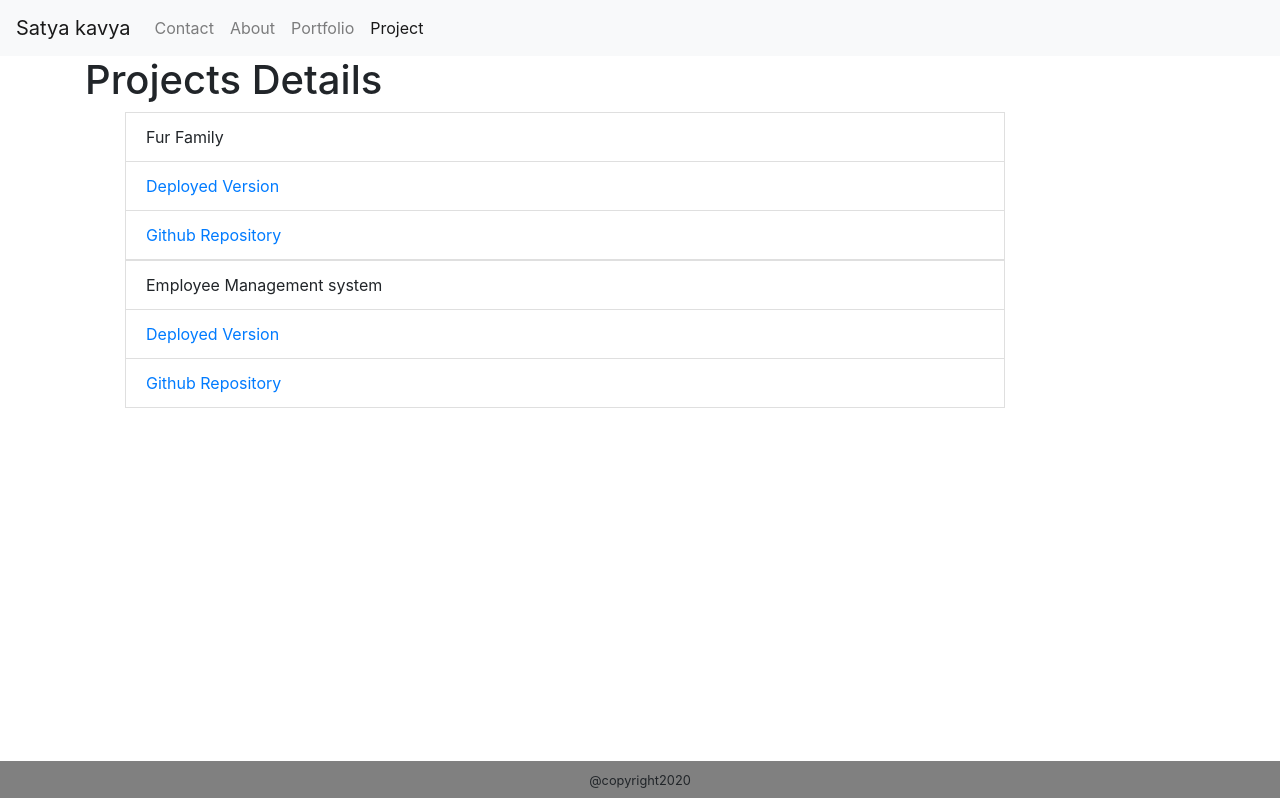
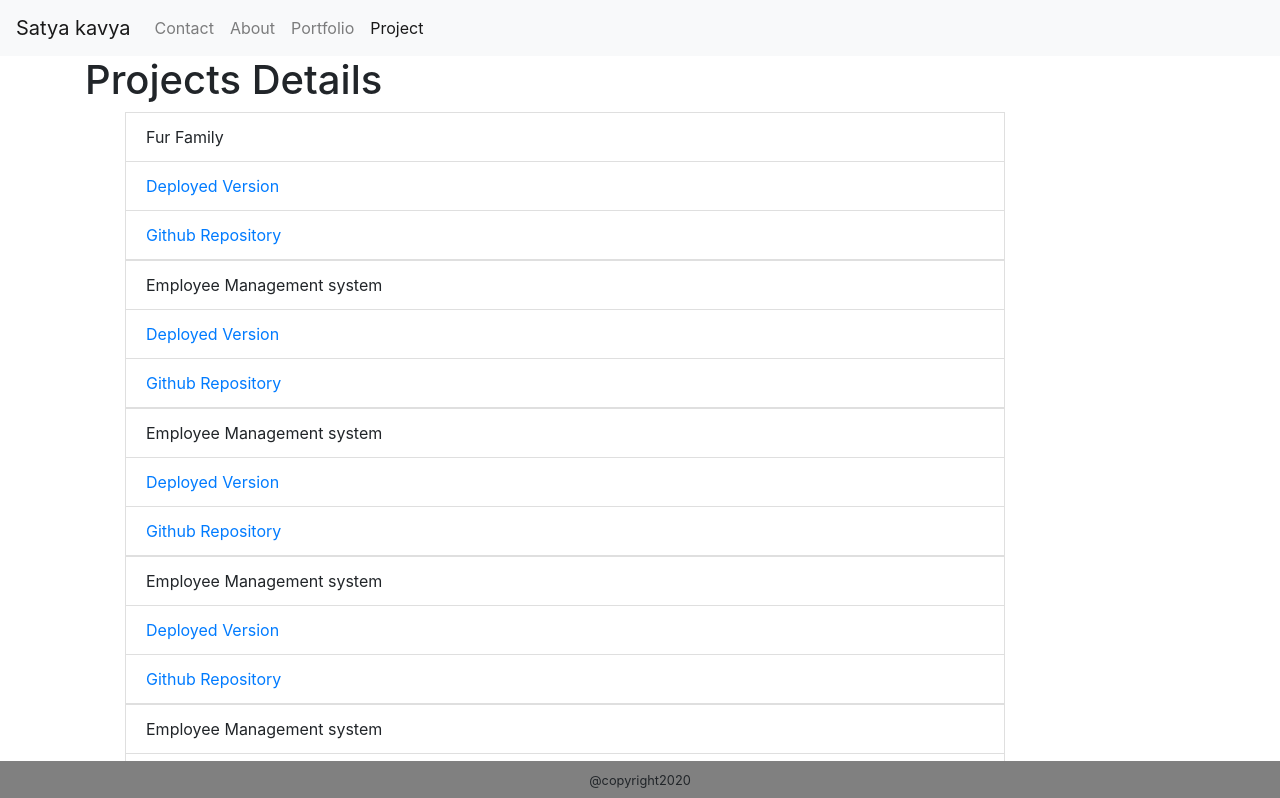
Before and after one commit to vsatyakavya/ReactMyPortfolio, a React (Create React App) app: page /project in a window 1280 px wide. Shown: the top 798 px of the page. Built offline with nearby package versions, Linux system fonts and the light colour scheme.

Commit message:
added my details to about page , contact page

```diff
--- a/src/components/ProjectContainer/index.js
+++ b/src/components/ProjectContainer/index.js
@@ -13,7 +13,43 @@ const projects =[
     title :"Employee Management system",
     deployed :"https://drive.google.com/file/d/16eG2Fy_pLnbGj2lyrGEt2i30ql3v7jYo/view",
     github :"https://github.com/vsatyakavya/Employee_Tracker"
- }
+ },
+ {
+    id : 3,
+    title :"Employee Management system",
+    deployed :"https://drive.google.com/file/d/16eG2Fy_pLnbGj2lyrGEt2i30ql3v7jYo/view",
+    github :"https://github.com/vsatyakavya/Employee_Tracker"
+ },
+ {
+    id : 4,
+    title :"Employee Management system",
+    deployed :"https://drive.google.com/file/d/16eG2Fy_pLnbGj2lyrGEt2i30ql3v7jYo/view",
+    github :"https://github.com/vsatyakavya/Employee_Tracker"
+ },
+ {
+    id : 5,
+    title :"Employee Management system",
+    deployed :"https://drive.google.com/file/d/16eG2Fy_pLnbGj2lyrGEt2i30ql3v7jYo/view",
+    github :"https://github.com/vsatyakavya/Employee_Tracker"
+ },
+ {
+    id : 6,
+    title :"Employee Management system",
+    deployed :"https://drive.google.com/file/d/16eG2Fy_pLnbGj2lyrGEt2i30ql3v7jYo/view",
+    github :"https://github.com/vsatyakavya/Employee_Tracker"
+ },
+ {
+    id : 7,
+    title :"Employee Management system",
+    deployed :"https://drive.google.com/file/d/16eG2Fy_pLnbGj2lyrGEt2i30ql3v7jYo/view",
+    github :"https://github.com/vsatyakavya/Employee_Tracker"
+ },
+ {
+    id : 8,
+    title :"Employee Management system",
+    deployed :"https://drive.google.com/file/d/16eG2Fy_pLnbGj2lyrGEt2i30ql3v7jYo/view",
+    github :"https://github.com/vsatyakavya/Employee_Tracker"
+ },
 ];
 
 
--- a/src/pages/About.js
+++ b/src/pages/About.js
@@ -1,7 +1,40 @@
 import React from "react"
 
-function About( ){
-    return  <p>This is page for about</p>
+function About() {
+    return (
+        <div class="container">
+            <div class="row">
+                <div class="col-md-10">
+                    <div class="row">
+                        <div class="col-md-12">
+                            <h1 id="aboutme">About Me</h1>
+                        </div>
+                    </div>
+
+
+                    <div class="row">
+                        <div class="col-md-12">
+                            <img src="kavya.jpg" class=" img-fluid rounded mx-auto d-block rounded-circle" alt="kavya"
+ />
+                                <h5>Satya kavya</h5>
+                                <p>I have done my under graduation in computer Science in India. I have done my college project in
+                                vb.net about my college.
+                                I have 1 year experience as a computer trainer. I'm a student of UT Austin coding
+                                bootcamp.
+                            My dream is to work in software industry. My goal is to become a great web developer.</p>
+                                <p>I like to play ping pong, carroms and board games like sequence. </p>
+                                <li><strong>Resume:   </strong> <a href="Assets/resume.pdf">satyakavyavarri</a></li>
+                                <li><strong>Email Address:</strong> <a href="mailto:satyakavya24@gmail.com">satyakavya24@gmail.com</a></li>
+                                <li><strong>GithubLink:</strong> <a href="https://github.com/vsatyakavya">Github</a></li>
+                                <li><strong>Linkedin Link:</strong> <a href="https://www.linkedin.com/in/satyakavyavarri/">linkedin</a></li>
+                                <li><strong>Mobile Number:</strong> (512)-986-1095</li>
+
+                    </div>
+                        </div>
+                    </div>
+                </div>
+            </div>
+    )
 
 }
 
--- a/src/pages/Contact.js
+++ b/src/pages/Contact.js
@@ -1,7 +1,40 @@
 import React from "react"
 
 function Contact(props) {
-    return <p> This is contact</p>
+    return (
+        <div class="container">
+            <div class="row">
+                <div class="col-md-9">
+                    <div class="col-md-12">
+                        <h1>Contact</h1>
+                        <hr />
+                    </div>
+                    <div class="col-md-6">
+                        <form>
+                            <div class="form-group">
+                                <label for="formGroupExampleInput">Name</label>
+                                <input type="text" class="form-control" id="formGroupExampleInput" placeholder="FullName"
+                                    required />
+                        </div>
+
+                                <div class="form-group">
+                                    <label for="exampleInputEmail1">Email</label>
+                                    <input type="email" class="form-control" id="exampleInputEmail1"
+                                        placeholder="name@example.com" pattern="[a-z0-9._%+-]+@[a-z0-9.-]+\.[a-z]{2,4}$"
+                                        required />
+                        </div>
+
+                                    <div class="form-group">
+                                        <label for="exampleFormControlTextarea1">Message</label>
+                                        <textarea class="form-control" id="exampleFormControlTextarea1" rows="3"></textarea>
+                                    </div>
+                                    <button type="submit" class="btn btn-info">Submit</button>
+                    </form>
+                            </div>
+                </div>
+                    </div>
+                </div>
+    )
 
 
 
--- a/src/pages/Portfolio.js
+++ b/src/pages/Portfolio.js
@@ -1,7 +1,9 @@
 import React from "react"
 
-function Portfolio( ){
-    return  <p>This is Portfolio page</p>
+function Portfolio() {
+    return (
+      <p>portfolio</p>
+    )
 
 }
 
```
